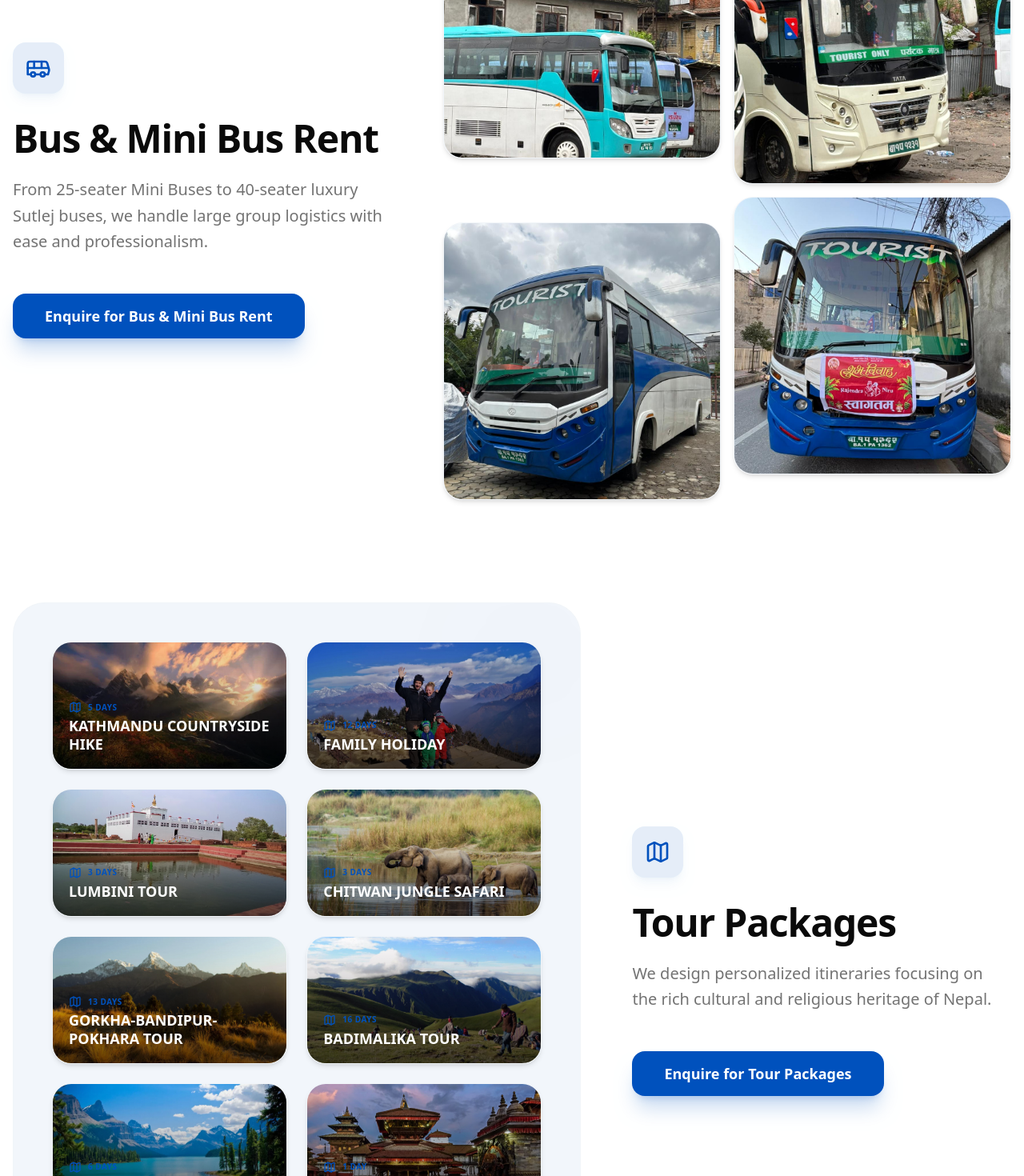
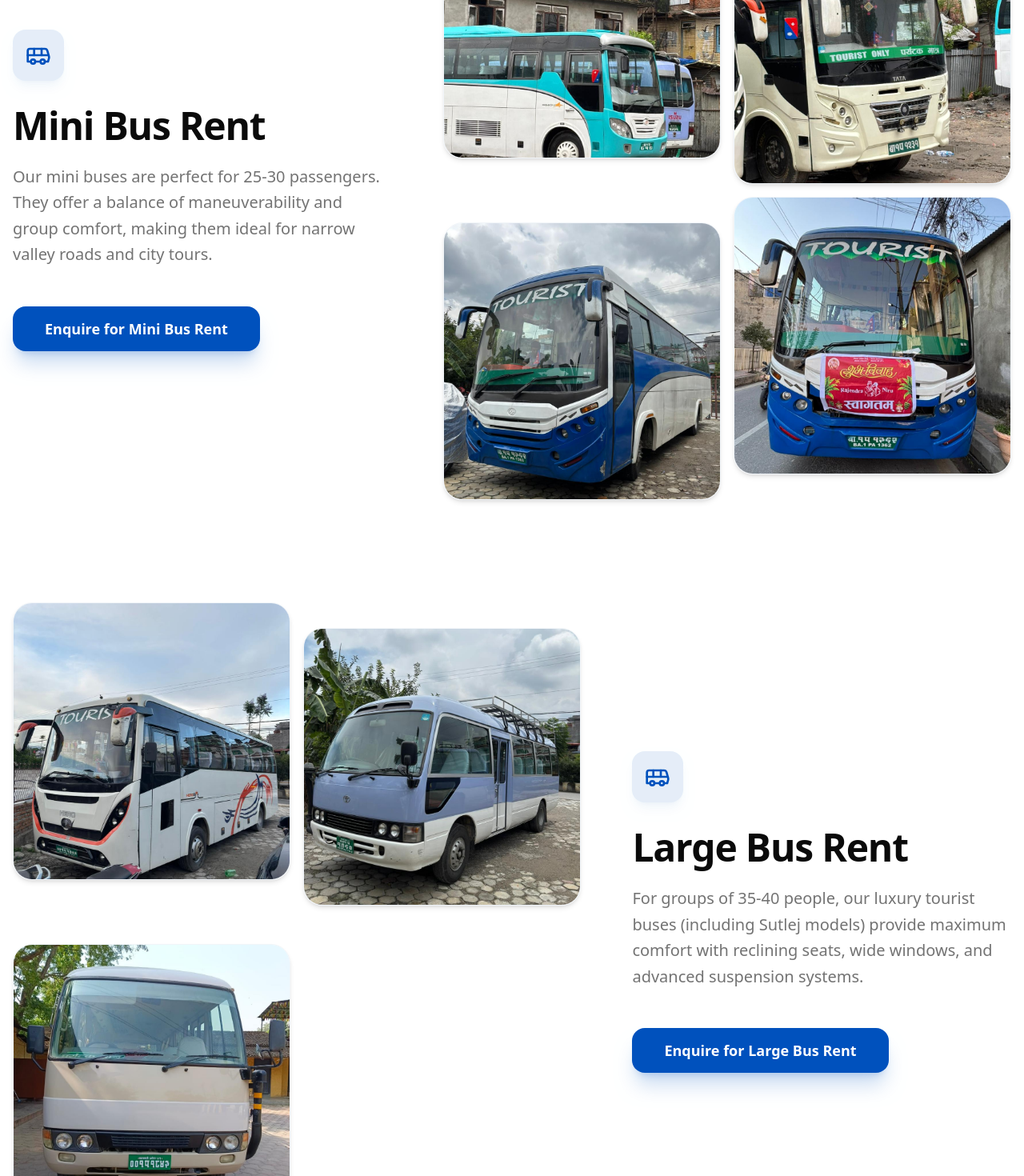
Before and after one commit to arthurrgg8-lgtm/mr-tour-service, a Next.js app: page /services in a window 1280 px wide. Shown: the part 4000-5470 px from the top of the page at 80% size. Built offline with nearby package versions, Linux system fonts and the light colour scheme.

Commit message:
feat: separate minibus and large bus sections

```diff
--- a/src/components/layout/Navbar.tsx
+++ b/src/components/layout/Navbar.tsx
@@ -24,8 +24,9 @@ export default function Navbar() {
     { name: "CAR RENT", href: "/services#car-rent" },
     { name: "SUV RENT", href: "/services#suv-rent" },
     { name: "JEEP RENT", href: "/services#jeep-rent" },
-    { name: "BUS OR MINIBUS RENT", href: "/services#bus-rent" },
     { name: "HIACE RENT", href: "/services#hiace-rent" },
+    { name: "MINIBUS RENT", href: "/services#minibus-rent" },
+    { name: "LARGE BUS RENT", href: "/services#bus-rent" },
   ]
 
   const tourServices = [
--- a/src/data/fleet.json
+++ b/src/data/fleet.json
@@ -36,6 +36,15 @@
     "category": "Group Travel"
   },
   {
+    "id": "minibus",
+    "name": "Luxury Mini Bus",
+    "description": "Perfect for medium-sized groups, our mini buses offer great comfort and agility on mountain roads.",
+    "capacity": "25-30 Passengers",
+    "features": ["Comfortable Seating", "Air Conditioned", "Agile Maneuverability", "Expert Driver"],
+    "image": "/images/services/bus/1.jpg",
+    "category": "Medium Groups"
+  },
+  {
     "id": "tourist-bus",
     "name": "Sutlej / Tourist Bus",
     "description": "Large, luxury buses equipped with modern amenities for corporate groups and large family tours.",
--- a/src/data/services.json
+++ b/src/data/services.json
@@ -58,22 +58,33 @@
     "subServices": ["Group Sightseeing", "Hotel Transfers", "Pilgrimage Tours", "Staff Transport"]
   },
   {
-    "id": "bus-rent",
-    "title": "Bus & Mini Bus Rent",
-    "description": "Large luxury buses and mini buses for corporate groups, schools, and large family gatherings.",
+    "id": "minibus-rent",
+    "title": "Mini Bus Rent",
+    "description": "Comfortable 25-30 seater mini buses for medium-sized groups and corporate outings.",
     "icon": "Bus",
     "images": [
       "/images/services/bus/1.jpg",
       "/images/services/bus/2.jpg",
       "/images/services/bus/3.jpg",
-      "/images/services/bus/4.jpg",
+      "/images/services/bus/4.jpg"
+    ],
+    "featured": true,
+    "details": "Our mini buses are perfect for 25-30 passengers. They offer a balance of maneuverability and group comfort, making them ideal for narrow valley roads and city tours.",
+    "subServices": ["Corporate Outings", "School Trips", "Medium Group Tours", "Staff Transport"]
+  },
+  {
+    "id": "bus-rent",
+    "title": "Large Bus Rent",
+    "description": "Spacious 35-40 seater luxury Sutlej and tourist buses for large groups and long-distance travel.",
+    "icon": "Bus",
+    "images": [
       "/images/services/bus/5.jpg",
       "/images/services/bus/6.jpg",
       "/images/services/bus/7.jpg"
     ],
     "featured": true,
-    "details": "From 25-seater Mini Buses to 40-seater luxury Sutlej buses, we handle large group logistics with ease and professionalism.",
-    "subServices": ["Corporate Events", "School/College Trips", "Large Group Tours", "Special Event Logistics"]
+    "details": "For groups of 35-40 people, our luxury tourist buses (including Sutlej models) provide maximum comfort with reclining seats, wide windows, and advanced suspension systems.",
+    "subServices": ["Long Distance Travel", "Large Pilgrimage Groups", "College Expeditions", "Grand Event Logistics"]
   },
   {
     "id": "tour-packages",
```
